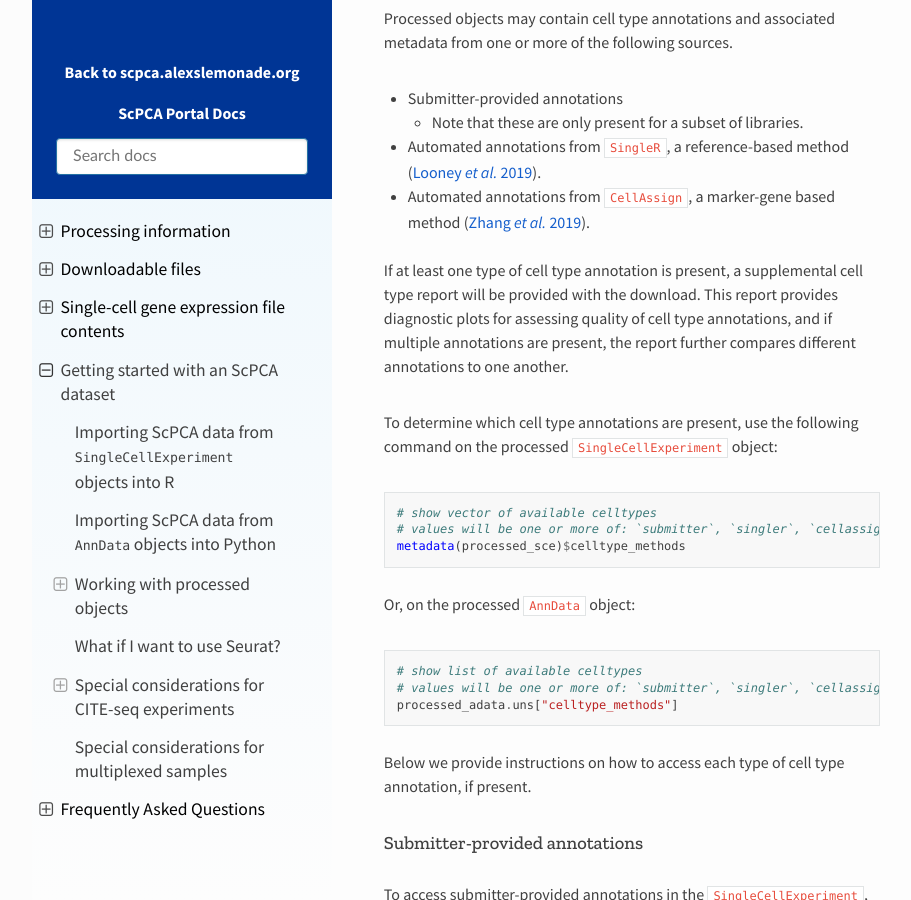
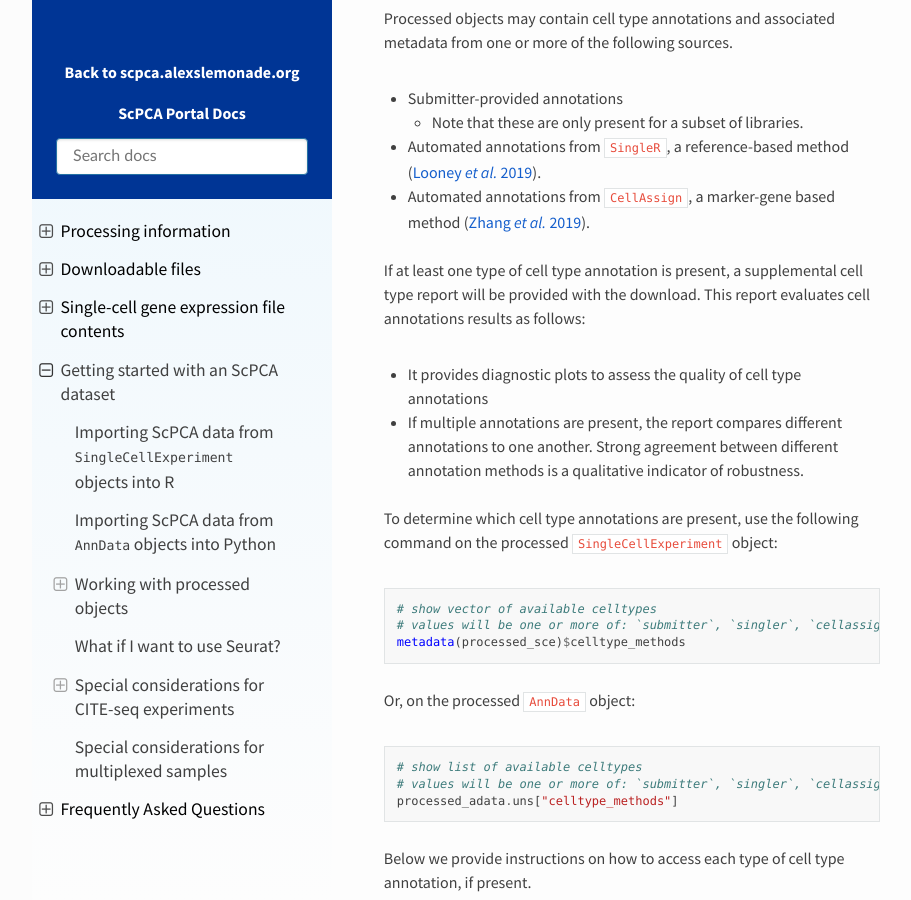
Before and after one commit to DongzeHE/scpca-docs, a Sphinx documentation site: the page built from docs/getting_started.md, in a window 1280 px wide and 900 px high, scrolled down 6713 px. Shown: the whole window, without its empty margins (158-1069 px from the left). Built offline with Sphinx 7.4.7 and the Read the Docs theme 2.0.0, drawn with Linux system fonts in a browser that asks for light colours.

Commit message:
bulletify some of that text

```diff
--- a/docs/getting_started.md
+++ b/docs/getting_started.md
@@ -213,7 +213,11 @@ Processed objects may contain cell type annotations and associated metadata from
 - Automated annotations from [`CellAssign`](https://github.com/Irrationone/cellassign), a marker-gene based method ([Zhang _et al._ 2019](https://doi.org/10.1038/s41592-019-0529-1)).
 
 If at least one type of cell type annotation is present, a supplemental cell type report will be provided with the download.
-This report provides diagnostic plots for assessing quality of cell type annotations, and if multiple annotations are present, the report further compares different annotations to one another.
+This report evaluates cell annotations results as follows:
+
+- It provides diagnostic plots to assess the quality of cell type annotations
+- If multiple annotations are present, the report compares different annotations to one another.
+Strong agreement between different annotation methods is a qualitative indicator of robustness.
 
 To determine which cell type annotations are present, use the following command on the processed `SingleCellExperiment` object:
 
```
